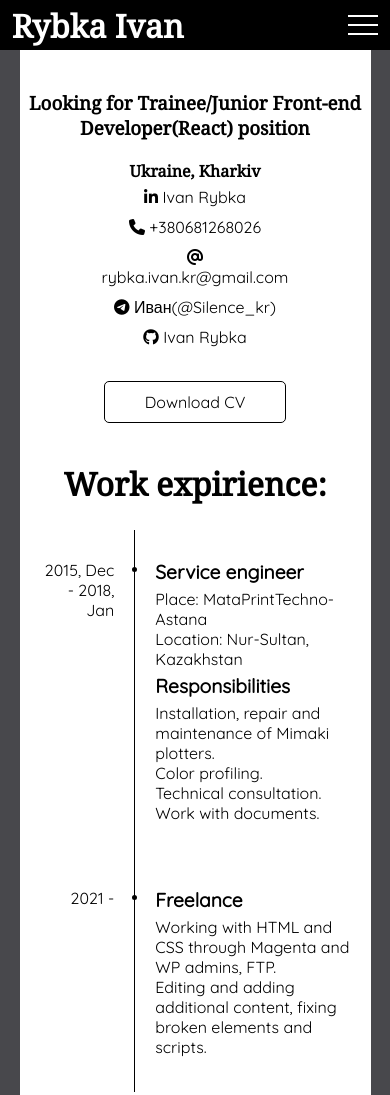
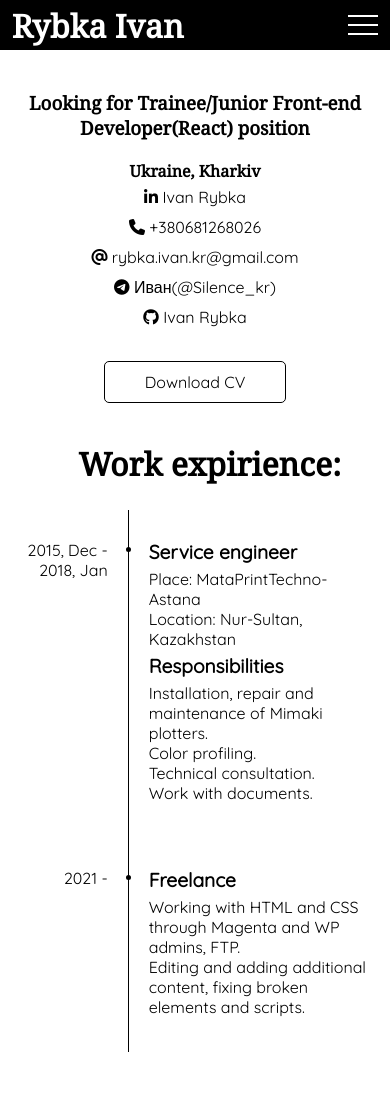
Before and after one commit to Ivan-Rybka/Ivan-Rybka.github.io, a plain HTML site: page index.html in a window 390 px wide. Shown: the top 1095 px of the page. Drawn offline with nearby package versions, Linux system fonts and the light colour scheme.

Commit message:
Update style.css

```diff
--- a/style.css
+++ b/style.css
@@ -110,7 +110,6 @@ html, body {
 body {
     max-width: 1200px;
     margin: 0 auto;
-    padding: 0 5%;
     background-color: #48484c;
 }
 
@@ -335,6 +334,9 @@ img {
     body.lock {
         overflow: hidden;
     }
+    .my_info-text ul {
+        margin: 0;
+    }
     .my_info-photo {
         display: none;
     }
```
